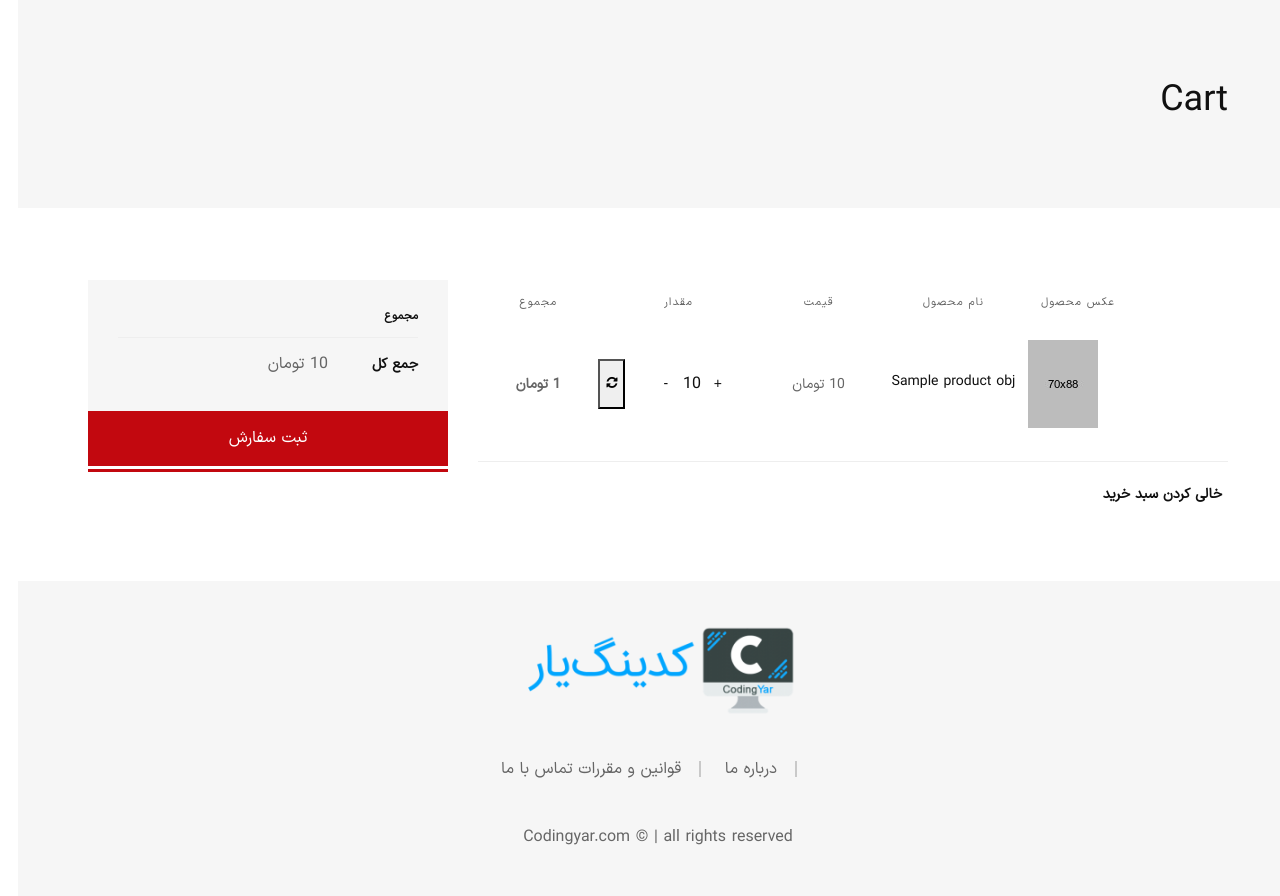
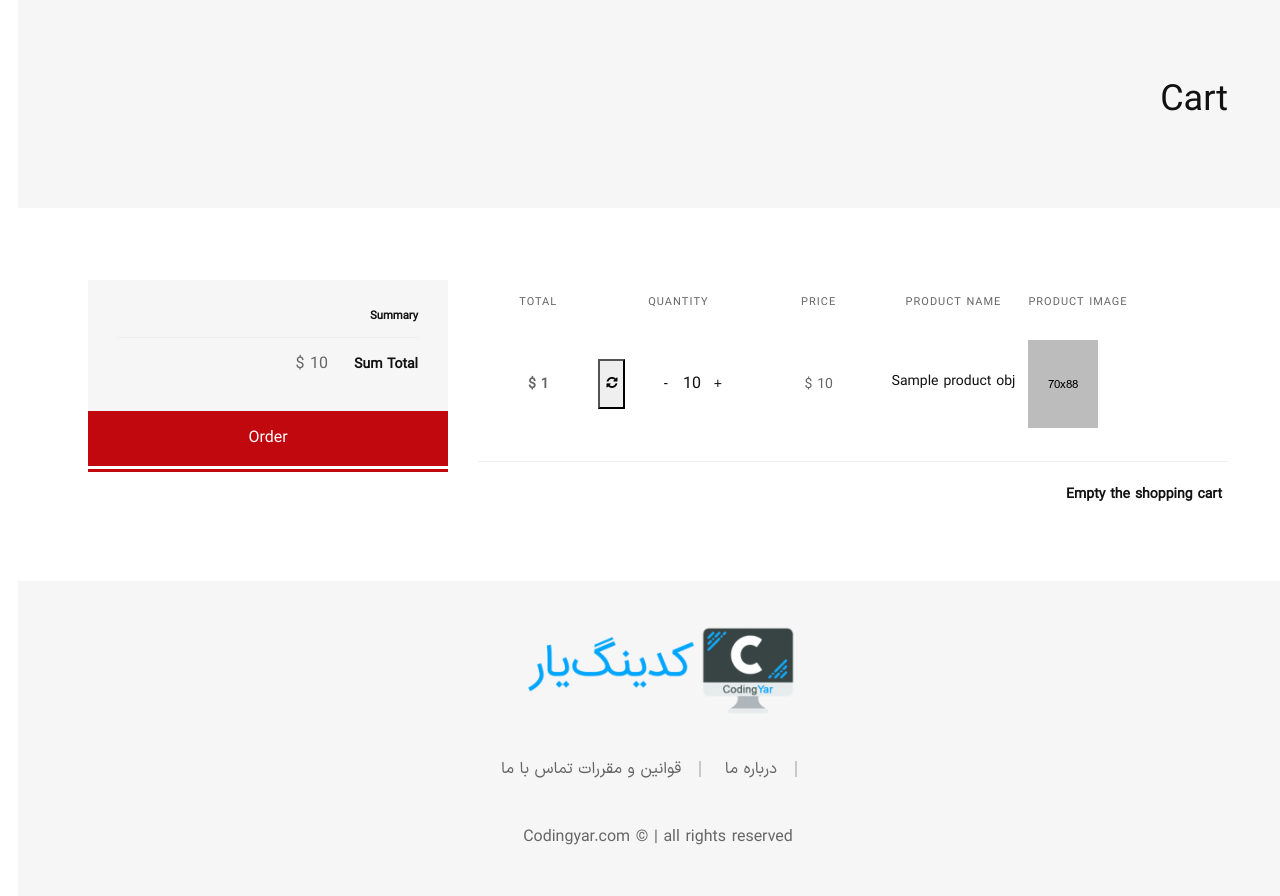
Before and after one commit to ehsan84rz/OnlineShop, a Django app: template cart/templates/cart/cart_detail.html in a window 1280 px wide. Shown: the part 104-1000 px from the top of the page. Run offline with Django 4.2, Linux system fonts and the light colour scheme; the template is opened without the code that fills it: most values are stand-ins (such as "Sample title", 1, 10 or a date in 2020); some libraries are stand-ins or nearby versions; some web fonts are replaced.

Commit message:
add translations to cart

```diff
--- a/cart/cart.py
+++ b/cart/cart.py
@@ -1,3 +1,6 @@
+from django.contrib import messages
+from django.utils.translation import gettext as _
+
 from products.models import Product
 
 
@@ -24,6 +27,8 @@ class Cart:
             self.cart[product_id]['quantity'] = quantity
         else:
             self.cart[product_id]['quantity'] += quantity
+
+        messages.success(self.request, _('Product successfully added to cart'))
         self.save()
 
     def save(self):
@@ -34,6 +39,7 @@ class Cart:
 
         if product_id in self.cart:
             del self.cart[product_id]
+            messages.success(self.request, _('Product successfully removed from cart'))
             self.save()
 
     def __iter__(self):
--- a/cart/templates/cart/cart_detail.html
+++ b/cart/templates/cart/cart_detail.html
@@ -35,11 +35,11 @@
                                         <thead>
                                         <tr>
                                             <th>&nbsp;</th>
-                                            <th>عکس محصول</th>
-                                            <th>نام محصول</th>
-                                            <th>قیمت</th>
-                                            <th>مقدار</th>
-                                            <th>مجموع</th>
+                                            <th>{% trans 'Product Image' %}</th>
+                                            <th>{% trans 'Product Name' %}</th>
+                                            <th>{% trans 'Price' %}</th>
+                                            <th>{% trans 'Quantity' %}</th>
+                                            <th>{% trans 'Total' %}</th>
                                         </tr>
                                         </thead>
                                         <tbody>
@@ -63,7 +63,7 @@
                                                 </td>
                                                 <td class="product-price">
                                                     <span class="product-price-wrapper">
-                                                        <span class="money">{{ item.product_obj.price }} تومان</span>
+                                                        <span class="money">{{ item.product_obj.price }} {% trans '$' %}</span>
                                                     </span>
                                                 </td>
                                                 <td class="product-quantity">
@@ -86,7 +86,7 @@
                                                 </td>
                                                 <td class="product-total-price">
                                                     <span class="product-price-wrapper">
-                                                        <span class="money">{{ item.total_price }} تومان</span>
+                                                        <span class="money">{{ item.total_price }} {% trans '$' %}</span>
                                                     </span>
                                                 </td>
                                             </tr>
@@ -98,29 +98,29 @@
                         </div>
                         <div class="row no-gutters border-top pt--20 mt--20">
                             <div class="col-sm-6 text-sm-right">
-                                <button type="submit" class="cart-form__btn">خالی کردن سبد خرید</button>
+                                <button type="submit" class="cart-form__btn">{% trans 'Empty the shopping cart' %}</button>
                             </div>
                         </div>
                     </div>
                     <div class="col-lg-4">
                         <div class="cart-collaterals">
                             <div class="cart-totals">
-                                <h5 class="font-size-14 font-bold mb--15">مجموع</h5>
+                                <h5 class="font-size-14 font-bold mb--15">{% trans 'Summary' %}</h5>
                                 <div class="cart-calculator">
                                     <div class="cart-calculator__item order-total">
                                         <div class="cart-calculator__item--head">
-                                            <span>جمع کل</span>
+                                            <span>{% trans 'Sum Total' %}</span>
                                         </div>
                                         <div class="cart-calculator__item--value">
                                                 <span class="product-price-wrapper">
-                                                    <span class="money">{{ cart.get_total_price }} تومان</span>
+                                                    <span class="money">{{ cart.get_total_price }} {% trans '$' %}</span>
                                                 </span>
                                         </div>
                                     </div>
                                 </div>
                             </div>
                             <a href="checkout.html" class="btn btn-fullwidth btn-bg-red btn-color-white btn-hover-2">
-                                ثبت سفارش
+                                {% trans 'Order' %}
                             </a>
                         </div>
                     </div>
```
Also changed, not shown: cart/locale/fa/LC_MESSAGES/django.po (added).
